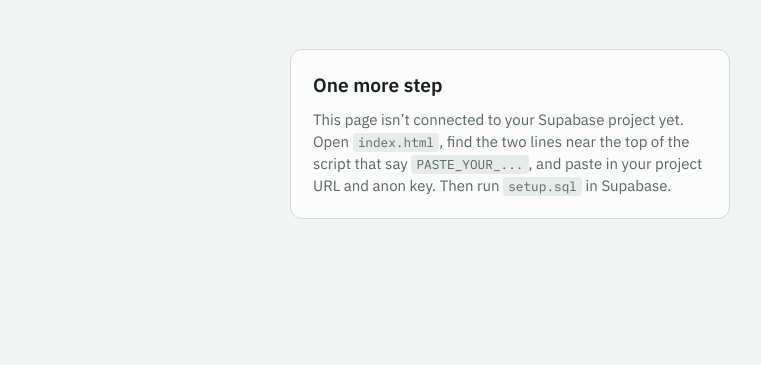
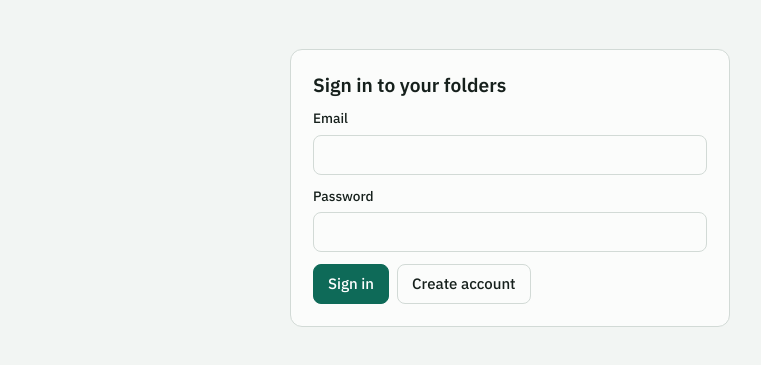
Before and after one commit to miaanore6420-rgb/fileorg, a plain HTML site: page index.html in a window 1280 px wide. Shown: the part 61-426 px from the top of the page, without its empty margins (130-891 px from the left). Drawn offline with nearby package versions, Linux system fonts and the light colour scheme.

Commit message:
Update index.html

```diff
--- a/index.html
+++ b/index.html
@@ -266,8 +266,8 @@ main{display:grid;gap:22px}
    Supabase dashboard > Project Settings > API
    - Project URL      looks like  https://abcdefgh.supabase.co
    - anon public key  a long string starting with  eyJ...  (never use the service_role key)  */
-var SUPABASE_URL = 'PASTE_YOUR_PROJECT_URL';
-var SUPABASE_KEY = 'PASTE_YOUR_ANON_KEY';
+var SUPABASE_URL = 'https://xspeaxjyuzhyvqvxbmsq.supabase.co';
+var SUPABASE_KEY = 'sb_publishable_Ld0Uk5-s-XKVWODMyiVaog_AIYW7aoN';
 /* ============================================================================ */
 
 (function(){
```
